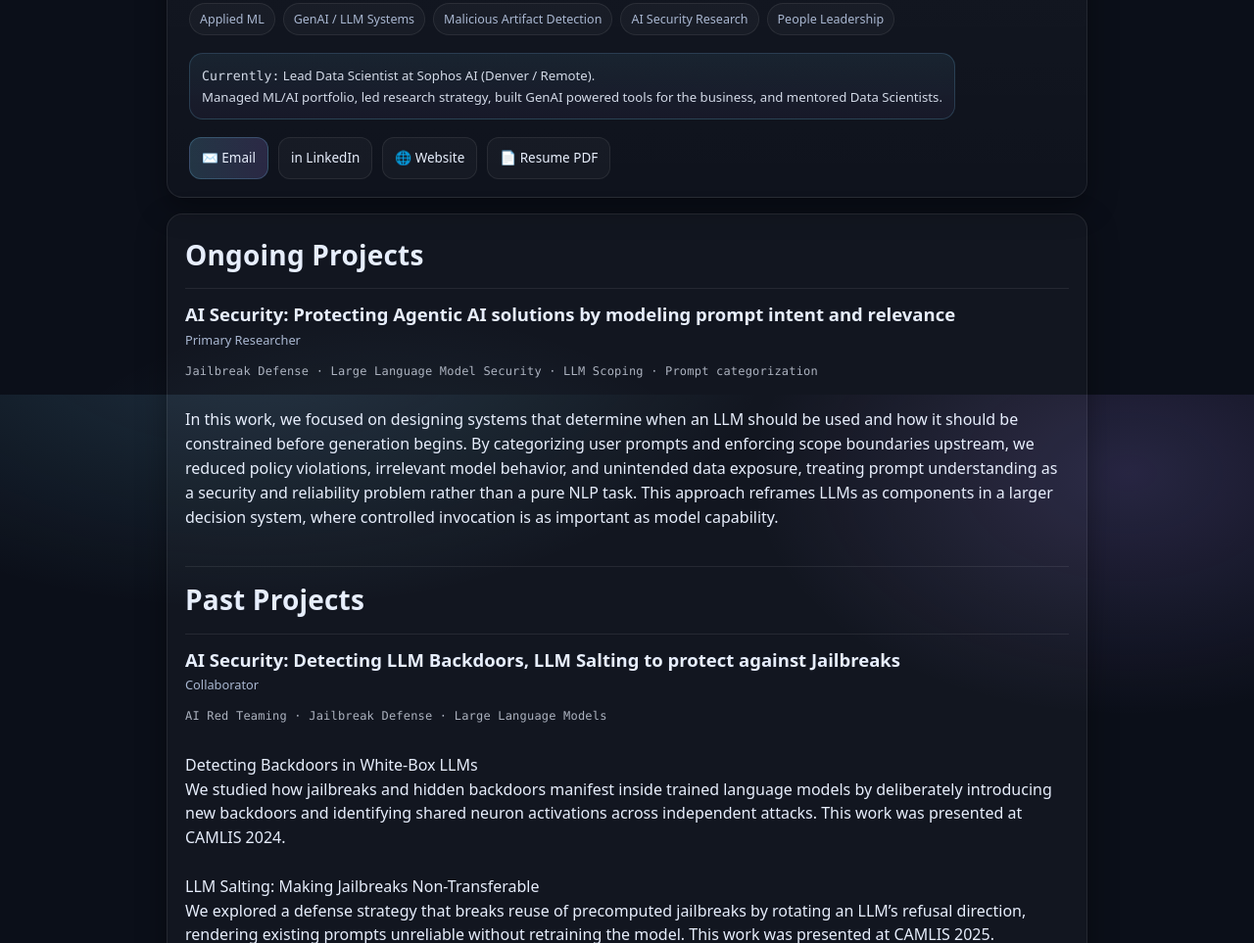
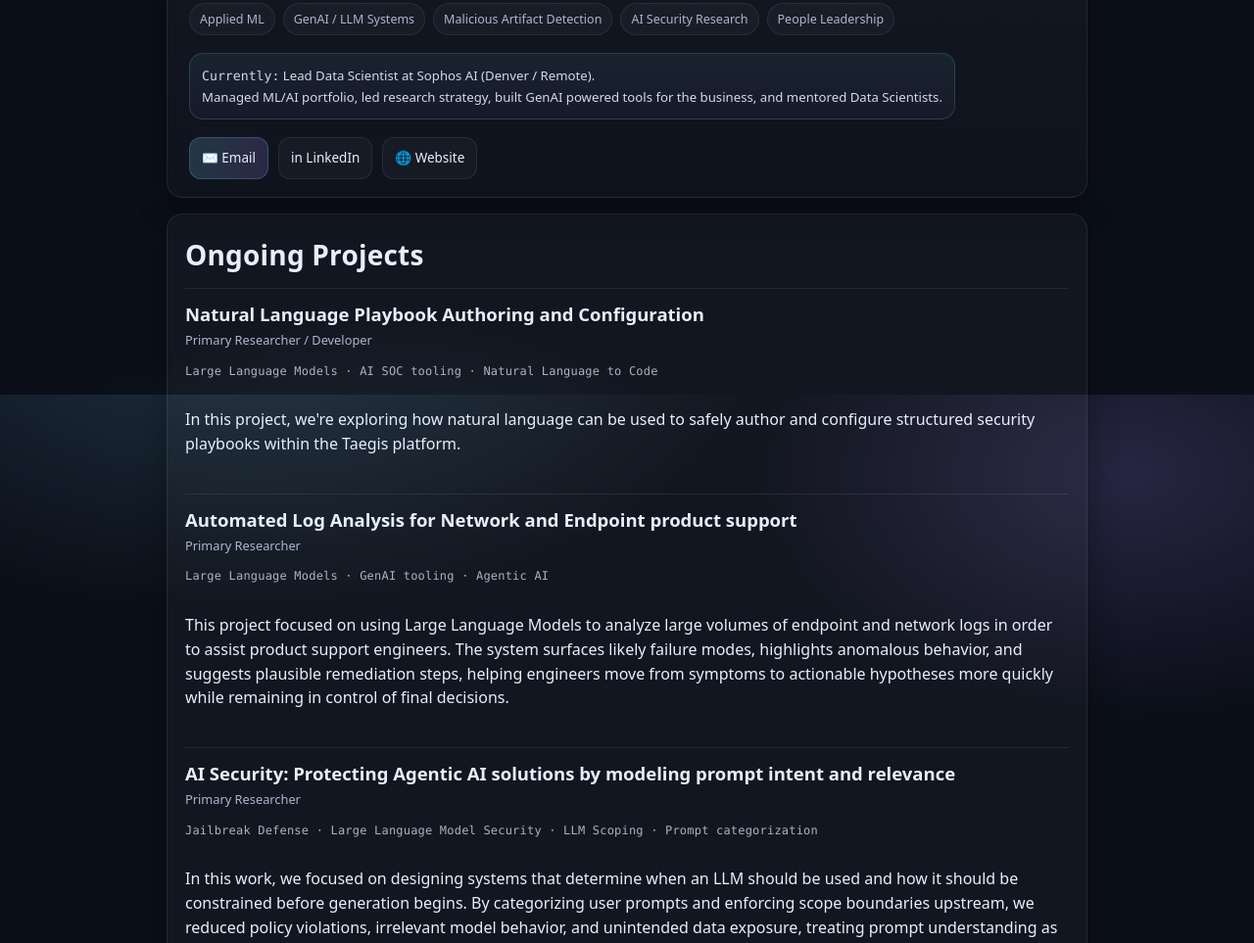
Before and after one commit to adarshkyadige/adarshkyadige.github.io, a plain HTML site: page index.html in a window 1280 px wide. Shown: the part 397-1360 px from the top of the page at 98% size. Drawn offline with Linux system fonts and the light colour scheme.

Commit message:
Additional changes to engoing projects

```diff
--- a/index.html
+++ b/index.html
@@ -294,13 +294,43 @@
         <a class="btn primary" href="mailto:adarshkyadige@proton.me">✉️ Email</a>
         <a class="btn" href="https://www.linkedin.com/in/adarshkyadige" target="_blank" rel="noopener noreferrer">in LinkedIn</a>
         <a class="btn" href="https://adarshkyadige.com" target="_blank" rel="noopener noreferrer">🌐 Website</a>
-        <a class="btn" href="./Resume_Adarsh_Kyadige_Lead.pdf" target="_blank" rel="noopener noreferrer">📄 Resume PDF</a>
+<!--        <a class="btn" href="./Resume_Adarsh_Kyadige_Lead.pdf" target="_blank" rel="noopener noreferrer">📄 Resume PDF</a> -->
       </div>
     </header>
 
     <section class="fullwidth">
     <div class="item">
         <h1>Ongoing Projects</h1>
+    </div>
+
+    <div class="item">
+        <div class="row">
+        <div>
+            <p class="role">Natural Language Playbook Authoring and Configuration</p>
+            <p class="meta">Primary Researcher / Developer</p>
+        </div>
+        <div class="kicker">Large Language Models · AI SOC tooling · Natural Language to Code</div>
+        <p>
+          In this project, we're exploring how natural language can be used to safely author and configure structured security playbooks within the Taegis platform.
+        </p>
+        </div>
+        <div class="pilllist">
+        </div>
+    </div>
+
+    <div class="item">
+        <div class="row">
+        <div>
+            <p class="role">Automated Log Analysis for Network and Endpoint product support</p>
+            <p class="meta">Primary Researcher</p>
+        </div>
+        <div class="kicker">Large Language Models · GenAI tooling · Agentic AI </div>
+        <p>
+          This project focused on using Large Language Models to analyze large volumes of endpoint and network logs in order to assist product support engineers.
+          The system surfaces likely failure modes, highlights anomalous behavior, and suggests plausible remediation steps, helping engineers move from symptoms to actionable hypotheses more quickly while remaining in control of final decisions.        </p>
+        </div>
+        <div class="pilllist">
+        </div>
     </div>
 
     <div class="item">
```
